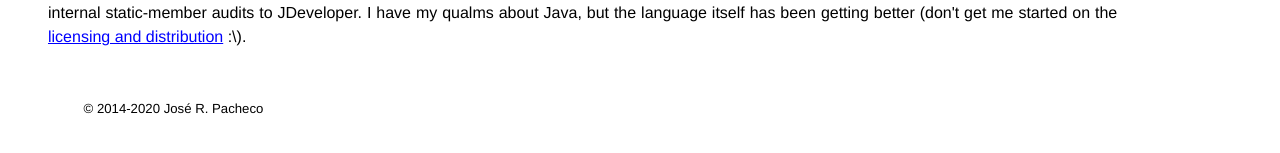
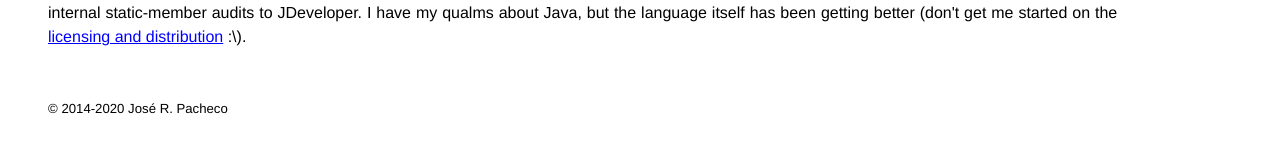
Before and after one commit to pachewise/pachewise.github.io, a Jekyll site: the page built from index.md, in a window 1280 px wide. Shown: the part 678-831 px from the top of the page. Built offline with Jekyll 4.4.1, drawn with Linux system fonts in a browser that asks for light colours.

Commit message:
padding for footer

```diff
--- a/assets/css/style.scss
+++ b/assets/css/style.scss
@@ -89,7 +89,7 @@ nav li {
 }
 
 footer {
-    padding: 1% 3% 3% 3%;
+    padding-top: 1%;
     font-size: 0.825em;
     width: 100%;
     clear: both;
```
